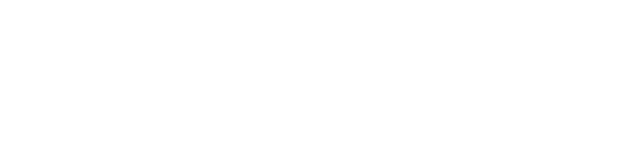
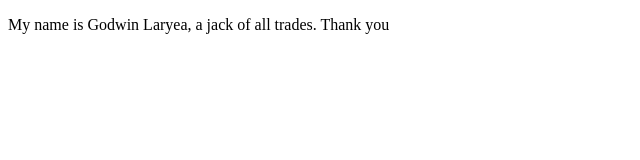
Before and after one commit to Zerebel/sts-recipe-page, a plain HTML site: page index.html in a window 1280 px wide. Shown: the whole page, without its empty margins (0-640 px from the left). Drawn offline with Linux system fonts and the light colour scheme.

Commit message:
Godwin Laryea's message

```diff
--- a/index.html
+++ b/index.html
@@ -6,6 +6,11 @@
     <title>STS Class Activity</title>
 </head>
 <body>
-
+    <div class="bio">
+        <p>
+            My name is Godwin Laryea, a jack of all trades.
+            Thank you
+        </p>
+    </div>
 </body>
 </html>
```
